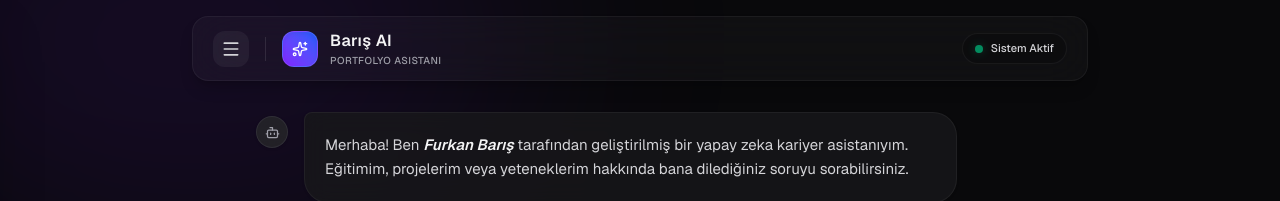
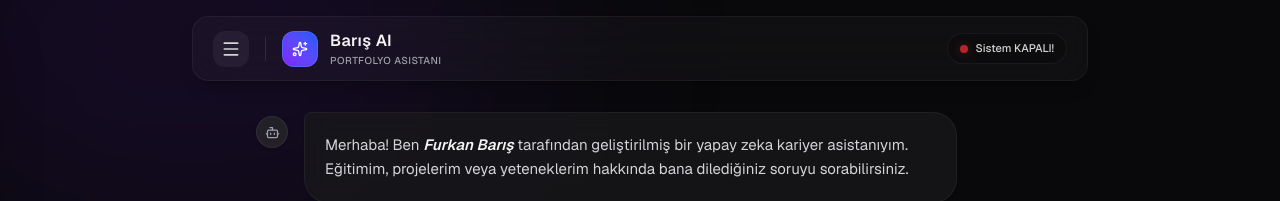
Before and after one commit to Furkanbariss/baris-ai-assistant, a Next.js app in the folder frontend/: page / in a window 1280 px wide. Shown: the top 201 px of the page. Built offline with nearby package versions, Linux system fonts and the light colour scheme.

Commit message:
system closed

```diff
--- a/frontend/app/page.tsx
+++ b/frontend/app/page.tsx
@@ -208,8 +208,8 @@ export default function Home() {
           </div>
 
           <div className="flex items-center gap-2 px-3 py-1.5 bg-black/20 rounded-full border border-white/5">
-            <div className="h-2 w-2 rounded-full bg-emerald-500 animate-pulse shadow-[0_0_10px_rgba(16,185,129,0.4)]"></div>
-            <span className="text-[10px] md:text-[11px] font-medium text-zinc-300 hidden md:inline">Sistem Aktif</span>
+            <div className="h-2 w-2 rounded-full bg-red-500 animate-pulse shadow-[0_0_10px_rgba(239,68,68,0.4)]"></div>
+            <span className="text-[10px] md:text-[11px] font-medium text-zinc-300 hidden md:inline">Sistem KAPALI!</span>
             <span className="text-[10px] font-medium text-zinc-300 md:hidden">Aktif</span>
           </div>
         </div>
```
